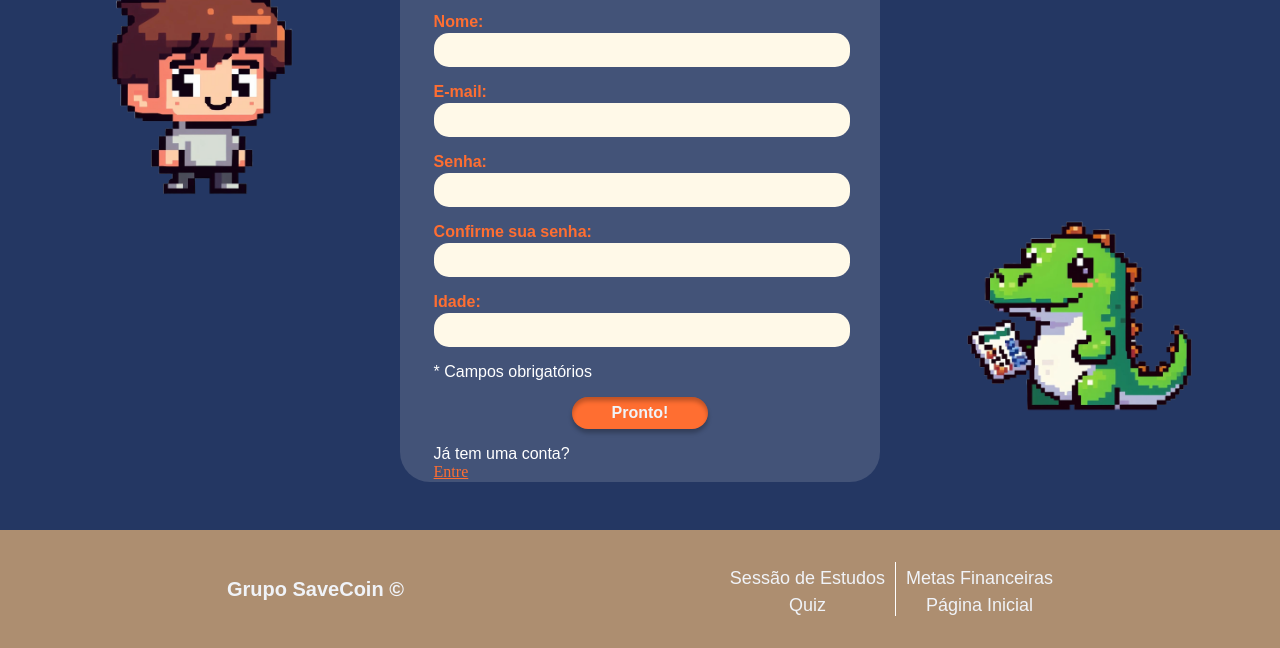
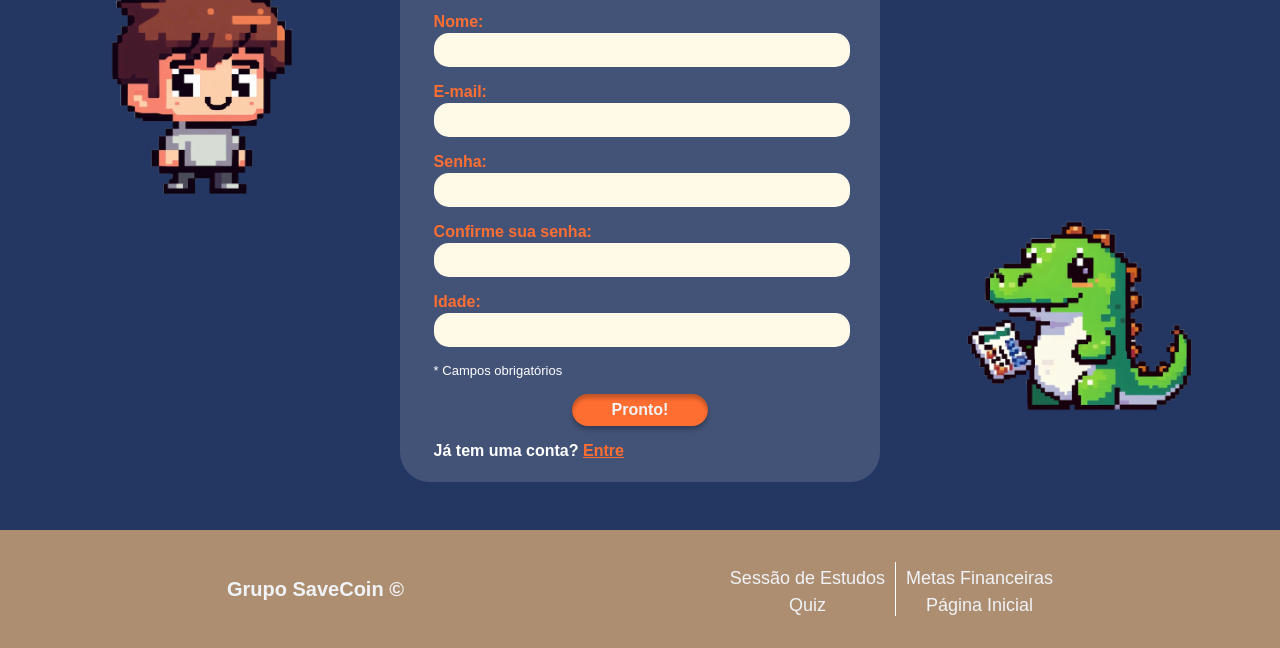
Before and after one commit to pedro-andradee/save-coin, a plain HTML site: page EIXO 3/src/cadastro.html in a window 1280 px wide. Shown: the part 246-894 px from the top of the page. Drawn offline with nearby package versions, Linux system fonts and the light colour scheme.

Commit message:
cadastro

```diff
--- a/EIXO 3/src/cadastro.html
+++ b/EIXO 3/src/cadastro.html
@@ -58,7 +58,7 @@
                         <input type="text" class="inputlabellogin" required>
                     </div>
                     <div class="linhalogin">
-                        <h1 id="campos">* Campos obrigatórios</h1>
+                        <h1 class="campos">* Campos obrigatórios</h1>
                     </div>
 
                 </div>
@@ -69,8 +69,8 @@
                     </button>
                 </div>
 
-                <div class="linhalogin">
-                    <h1 id="campos">Já tem uma conta? </h1> <a class="entre" href="login.html">Entre</a>
+                <div id="entre" class="linhalogin">
+                    <h1 class="entre1">Já tem uma conta? <a class="entre2" href="login.html">Entre</a> </h1>
                 </div>
 
 
--- a/EIXO 3/src/css/login.css
+++ b/EIXO 3/src/css/login.css
@@ -157,12 +157,32 @@ border: none;
 
 }
 
-#campos{
-    font-family: 'Montserrat', sans-serif;
+.btn-pronto:hover{
+
+}
+.btn-pronto h1:hover {
+    color: yellow;
+}
+
+.campos{
+    font-family: 'Montserrat', sans-serif !important;
     color:#FFFFFF ;
     margin-top: 1rem;
+    font-size: small;
+
+
 }
 
-.entre{
+.entre1{
+    font-family: 'Montserrat', sans-serif !important;
+    color:#FFFFFF ;
+    margin-top: 1rem;
+    font-weight: bold;
+
+}
+
+.entre2{
+    font-family: 'Montserrat', sans-serif;
     color: #FF6E31;
+    font-weight: bold;
 }
```
